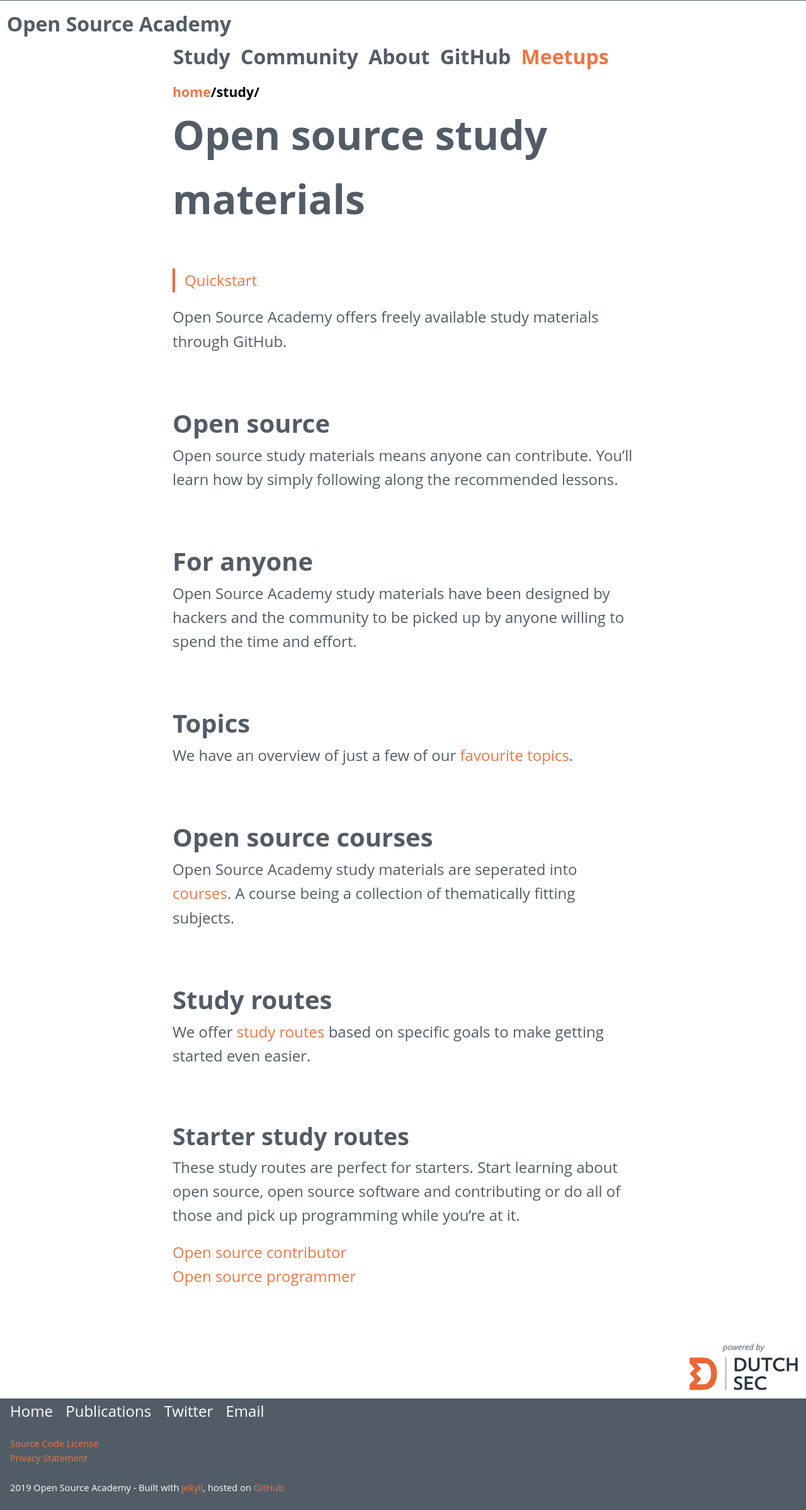
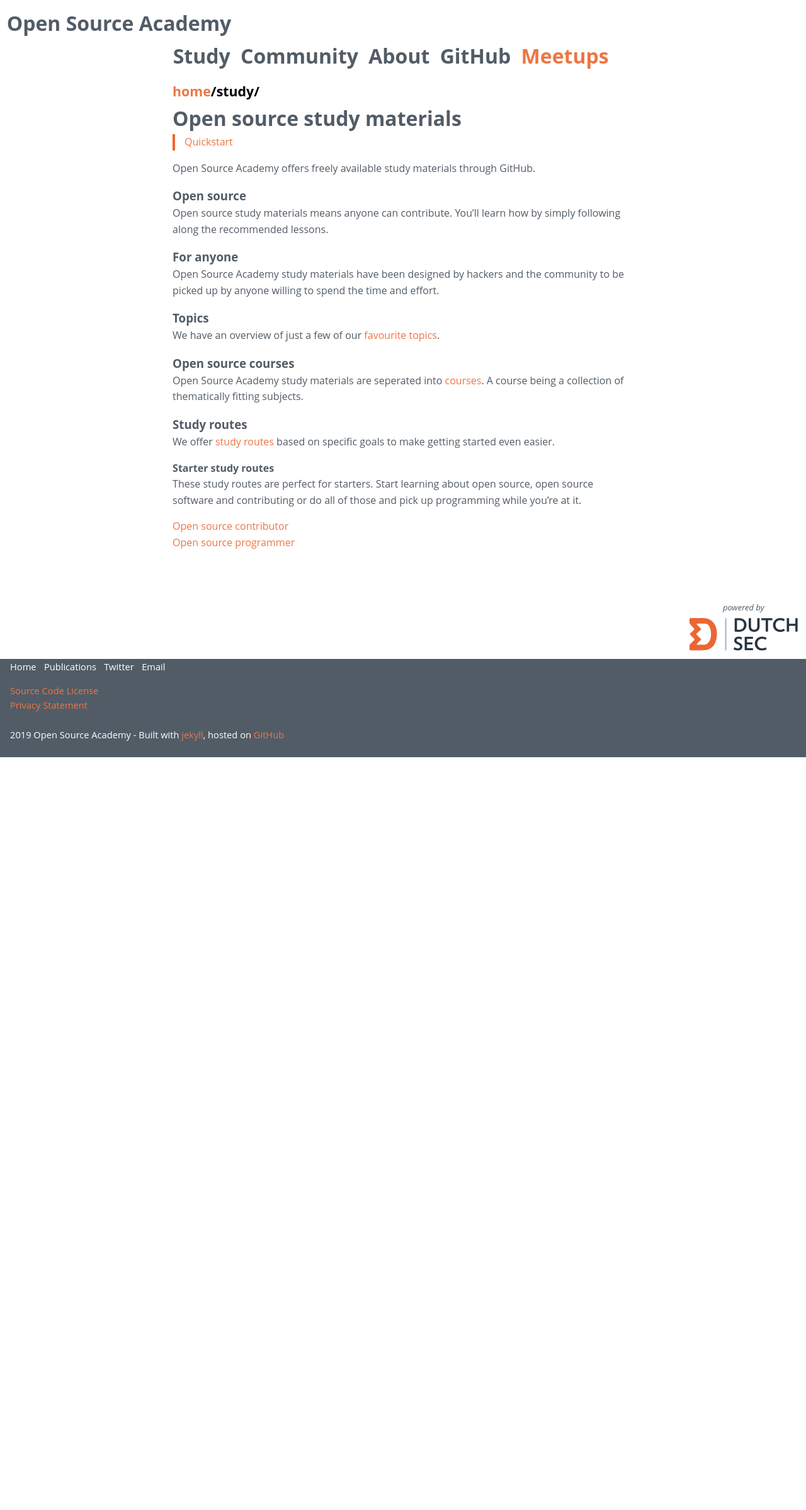
Before and after one commit to Opensource-Academy/Opensource-Academy.github.io, a Jekyll site: the page built from study/index.md, in a window 1280 px wide. Shown: the whole page at 63% size. Built offline with Jekyll 4.4.1, drawn with Linux system fonts in a browser that asks for light colours; after the commit the page ends 1202 px from its top, so only the background shows below that.

Commit message:
updated stylesheet

```diff
--- a/_includes/header.html
+++ b/_includes/header.html
@@ -1,10 +1,10 @@
 <site-title><a href="/" style="color: #525C66;">Open Source Academy</a></site-title>
 <top_menu>
-    <h6>
+    <h1>
         <a href="/study" style="color: #525C66; padding-right: 6pt;">Study</a>
         <a href="/community" style="color: #525C66; padding-right: 6pt;">Community</a>
         <a href="/about" style="color: #525C66; padding-right: 6pt;">About</a>
         <a href="https://github.com/opensource-academy" style="color: #525C66; padding-right: 6pt;">GitHub</a>
         <a href="/meetups" style="color: #ed7644; padding-right: 6pt;">Meetups</a>
-    </h6>
+    </h1>
 </top_menu>
--- a/static/css/style.css
+++ b/static/css/style.css
@@ -9,9 +9,6 @@
     position:relative;
 }
 #page_header {
-    border-top-style: solid;
-    border-top-color: #525C66;
-    border-top-width: thin;
     padding:8pt;
     background-color: #fff;
 }
@@ -19,7 +16,6 @@
     background-color: #fff;
     padding-top: 1pt;
     padding-left:8pt;
-    font-size: 12pt;
     padding-right:8pt;
     padding-bottom:155px;   /* Height of the footer */
     width: 80ch;
@@ -37,7 +33,6 @@
 /* Markdown source copy pasted from https://gist.github.com/andyferra/2554919 */
 body {
     font-family: Open Sans, Sans, sans-serif;
-    font-size: 12pt;
     line-height: 1.6;
     background-color: white;
     margin:0;
@@ -99,43 +94,37 @@
     font-size: inherit;}
 
 h1 {
-    font-size: 48pt;
     color: #525C66;
     font-weight: bold;
+    margin: 0px 0px 0px;
 }
 
 h2 {
-    font-size: 36pt;
     color: #525C66;
     margin: 0px 0px 0px;
 }
 
 h3 {
-    font-size: 30pt;
     color: #525C66;
     margin: 0px 0px 0px;
 }
 
 h4 {
-    font-size: 28pt;
     color: #525C66;
 }
 
 h5 {
-    font-size: 26pt;
     color: #525C66;
 }
 
 h6 {
-    font-size: 24pt;
     color: #525C66;
     margin: 0px 0px 0px;
 }
 
 p, blockquote, ul, ol, dl, table, pre {
     color: #525C66;
-    font-size: 18pt;
-    margin: 0px 0px 20px 0px; }
+    margin: 0px 0px 1em 0px; }
 
 hr {
     background: transparent url("../../static/images/hr.png") repeat-x 0 0;
--- a/study/index.md
+++ b/study/index.md
@@ -3,32 +3,25 @@
 title: study-materials
 ---
 # Open source study materials
-<br>
 > [Quickstart](/study/quickstart)
 
 Open Source Academy offers freely available study materials through GitHub.
 
-<br>
 ### Open source
 Open source study materials means anyone can contribute. You'll learn how by simply following along the recommended lessons.
 
-<br>
 ### For anyone
 Open Source Academy study materials have been designed by hackers and the community to be picked up by anyone willing to spend the time and effort.
 
-<br>
 ### Topics
 We have an overview of just a few of our [favourite topics](/study/topics).
 
-<br>
 ### Open source courses
 Open Source Academy study materials are seperated into [courses](https://github.com/opensource-academy/courses). A course being a collection of thematically fitting subjects.
 
-<br>
 ### Study routes
 We offer [study routes](https://github.com/opensource-academy/routes#offerings) based on specific goals to make getting started even easier.
 
-<br>
 #### Starter study routes
 These study routes are perfect for starters. Start learning about open source, open source software and contributing or do all of those and pick up programming while you're at it.
 
```
Also changed, not shown: about/index.md (+0 -4 lines), community/index.md (+0 -4 lines).
